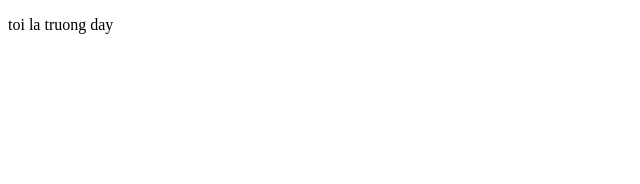
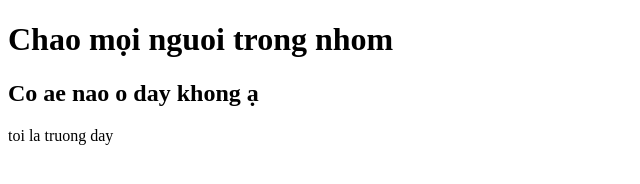
Before and after one commit to ductruongpham/DemoGit, a plain HTML site: page 123.html in a window 1280 px wide. Shown: the whole page, without its empty margins (0-640 px from the left). Drawn offline with Linux system fonts and the light colour scheme.

Commit message:
sua code 123

```diff
--- a/123.html
+++ b/123.html
@@ -6,6 +6,8 @@
     <title>Document</title>
 </head>
 <body>
+    <h1>Chao mọi nguoi trong nhom</h1>
+    <h2>Co ae nao o day khong ạ</h2>
     <p>toi la truong day</p>
 </body>
 </html>
```
